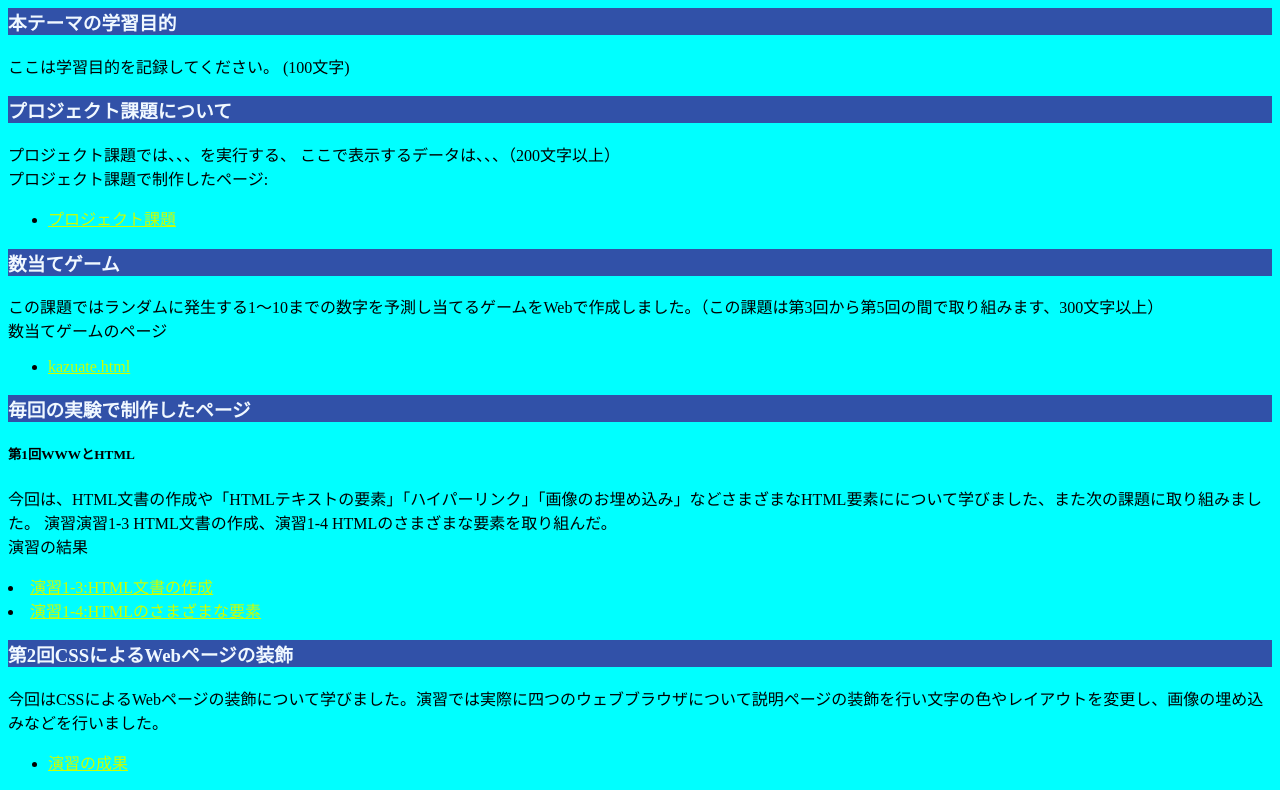
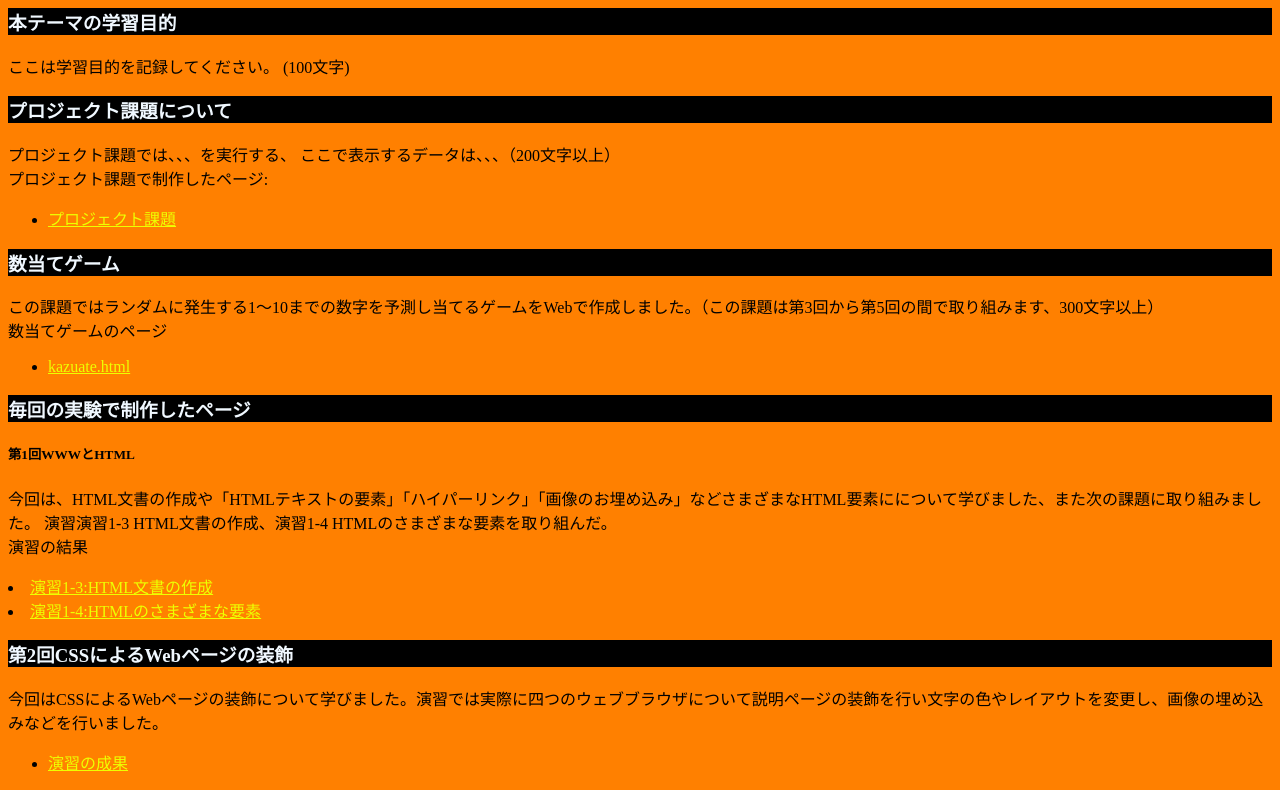
Before and after one commit to G284412022/medialabo, a plain HTML site: page index.html in a window 1280 px wide. Shown: the part 81-871 px from the top of the page. Drawn offline with Linux system fonts and the light colour scheme.

Commit message:
へんこ

```diff
--- a/style.css
+++ b/style.css
@@ -1,5 +1,5 @@
 body{
-    background-color: aqua;
+    background-color: rgb(255, 128, 0);
 }
 h1 {
     color:black;
@@ -11,8 +11,8 @@ h1.info {
 }
 h3{
     color:aliceblue;
-    background-color:  #3151a8;
+    background-color:  #000000;
 }
 a:link{
-    color:rgb(204, 255, 0);
+    color:rgb(238, 255, 0);
 }
```
